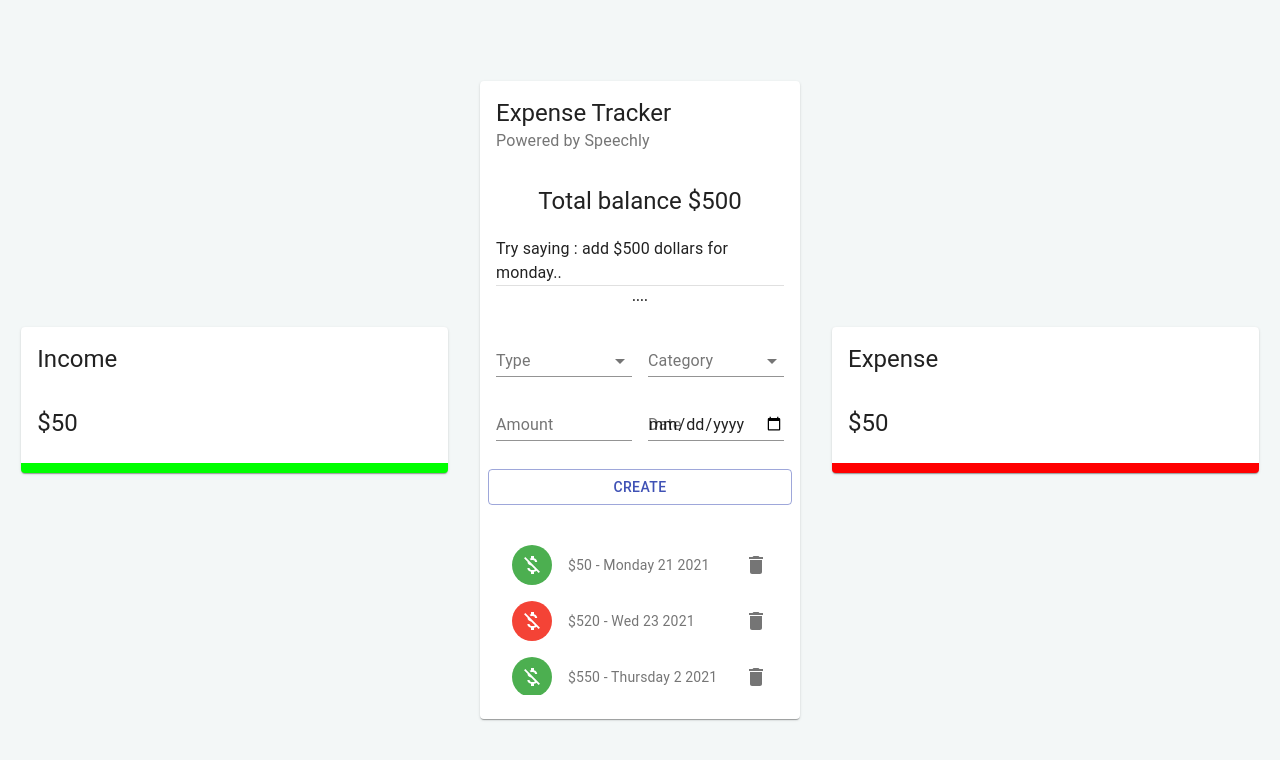
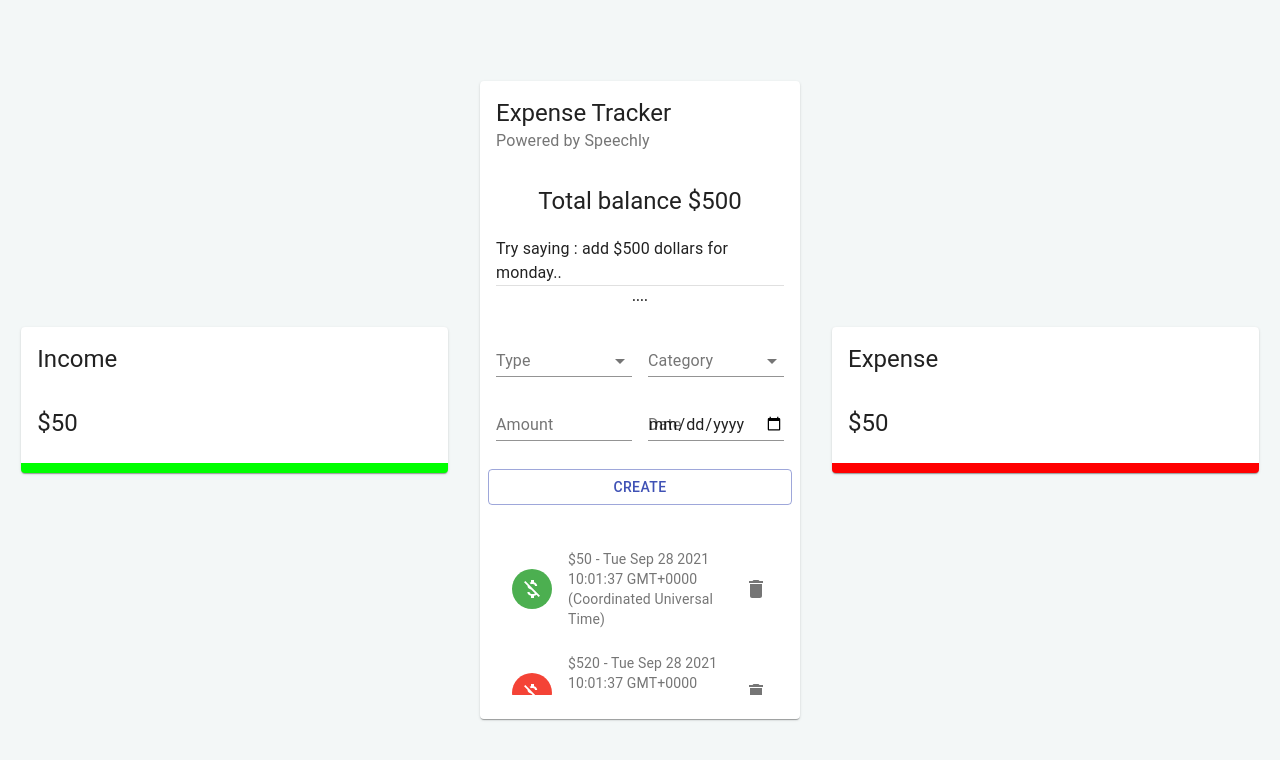
Before and after one commit to falakamin31/expense-tracker, a React (Create React App) app: page / in a window 1280 px wide. Shown: the top 760 px of the page. Built offline with nearby package versions, Linux system fonts and the light colour scheme.

Commit message:
Created context, fixed bugs

```diff
--- a/src/components/Main/Form/Form.js
+++ b/src/components/Main/Form/Form.js
@@ -1,9 +1,17 @@
-import React from 'react'
+import React, { useState } from 'react'
 import { TextField,Typography, Grid, Button, FormControl, InputLabel, Select, MenuItem  } from  '@material-ui/core'
 import useStyles from "./style";
 
+const initialState ={
+    amount :"",
+    category :"",
+    type:"",
+    date:new Date(),
+}
 const Form = () => {
     const classes = useStyles();
+    const [formData, setFormData] = useState(initialState);
+    console.log(formData);
     return (
             <Grid container spacing={2}>
                 <Grid item xs={12}>
@@ -14,7 +22,8 @@ const Form = () => {
                     <Grid item xs={6}>
                         <FormControl fullWidth>
                             <InputLabel>Type</InputLabel>
-                            <Select>
+
+                            <Select value={formData.type} onChange={(e)=> setFormData({ ...formData, type :e.target.value})}>
                                 <MenuItem value="Income">Income</MenuItem>
                                 <MenuItem value="Expense">Expense</MenuItem>
                             </Select>
@@ -23,17 +32,17 @@ const Form = () => {
                 <Grid item xs={6}>
                     <FormControl fullWidth>
                         <InputLabel>Category</InputLabel>
-                        <Select>
+                        <Select value={formData.category} onChange={(e)=> setFormData({ ...formData, category :e.target.value})}>
                             <MenuItem value="business">Business</MenuItem>
                             <MenuItem value="salary">Salary</MenuItem>
                         </Select>
                     </FormControl>
                 </Grid>
                 <Grid item xs={6}>
-                    <TextField type="number" label="Amount" fullWidth/>
+                    <TextField type="number" label="Amount" fullWidth value={formData.amount} onChange={(e)=> setFormData({ ...formData, amount :e.target.value})}/>
                 </Grid>
                 <Grid item xs={6}>
-                    <TextField type="date" label="Date" fullWidth/>
+                    <TextField type="date" label="Date" fullWidth value={formData.date} onChange={(e)=> setFormData({ ...formData, date :e.target.value})}/>
                 </Grid>
                 <Button className={classes.button} variant="outlined" color="primary" fullWidth>
                     Create
--- a/src/components/Main/List/List.js
+++ b/src/components/Main/List/List.js
@@ -1,27 +1,31 @@
-import React from 'react'
+/* eslint-disable no-unused-vars */
+import React, { useContext } from 'react'
 import {List as MUIList, ListItem, ListItemAvatar,ListItemText, Avatar, ListItemSecondaryAction, IconButton, Slide} from "@material-ui/core"
 import {Delete,MoneyOff} from "@material-ui/icons"
 import useStyles from "./style";
 
+import { ExpenseTrackerContext } from '../../../context/context';
+
 const List = () => {
     const classes =useStyles();
+    const {deleteTransaction} = useContext(ExpenseTrackerContext);
 
     const transactions =[
         {
-            id:1, type :"Income",category:"Salary",amount:50 ,date:"Monday 21 2021"
+            id:1, type :"Income",category:"Salary",amount:50 ,date: new Date()
         },
         {
-            id:1, type :"Expense",category:"Pets",amount:520 ,date:"Wed 23 2021"
+            id:1, type :"Expense",category:"Pets",amount:520 ,date: new Date()
         },
         {
-            id:1, type :"Income",category:"Business",amount:550 ,date:"Thursday 2 2021"
+            id:1, type :"Income",category:"Business",amount:550 ,date: new Date()
         },
 
         {
-            id:1, type :"Expense",category:"Pets",amount:520 ,date:"Wed 23 2021"
+            id:1, type :"Expense",category:"Pets",amount:520 ,date: new Date()
         },
         {
-            id:1, type :"Income",category:"Business",amount:550 ,date:"Thursday 2 2021"
+            id:1, type :"Income",category:"Business",amount:550 ,date: new Date()
         }
     ]
     return (
--- /dev/null
+++ b/src/context/context.js
@@ -0,0 +1,27 @@
+/* eslint-disable no-unused-vars */
+import React ,{ useReducer, createContext}from 'react'
+import contextReducer from "./contextReducer"
+
+const initialState =[];
+
+export const ExpenseTrackerContext = createContext(initialState);
+
+export const Provider = ({ children }) =>{
+    const [transactions, dispatch] = useReducer(contextReducer, initialState);
+
+    //Actions
+
+    const deleteTransaction = (id) =>dispatch({ type:"DELETE_TRANSACTION", payload:id});
+
+
+    const addTransaction = (transaction) =>dispatch({ type:"DELETE_TRANSACTION", payload:transaction});
+
+    return(
+    <ExpenseTrackerContext.Provider value ={{
+        deleteTransaction,
+        addTransaction
+    }}>
+    {children}
+    </ExpenseTrackerContext.Provider>
+    )
+}
--- /dev/null
+++ b/src/context/contextReducer.js
@@ -0,0 +1,23 @@
+/* eslint-disable no-unused-vars */
+
+
+const transactions =[
+    {id :1},
+    {id:2}
+]
+
+const contextReducer = (state,action) =>{
+    let transactions;
+    switch(action.type){
+        case "DELETE_TRANSACTION":
+            transactions = state.filter((t) => t.id  !== action.payload);
+            return transactions;
+        case "ADD_TRANSACTION":
+             transactions = [transactions.payload, ...state];
+            return transactions;
+        default:
+            return state;
+
+    }
+}
+export default contextReducer;
--- a/src/index.js
+++ b/src/index.js
@@ -2,10 +2,13 @@ import React from 'react';
 import ReactDOM from 'react-dom';
 import './index.css';
 import App from './App';
+import {Provider } from "./context/context"
 
 ReactDOM.render(
   <React.StrictMode>
+    <Provider>
     <App />
+    </Provider>
   </React.StrictMode>,
   document.getElementById('root')
 );
```
